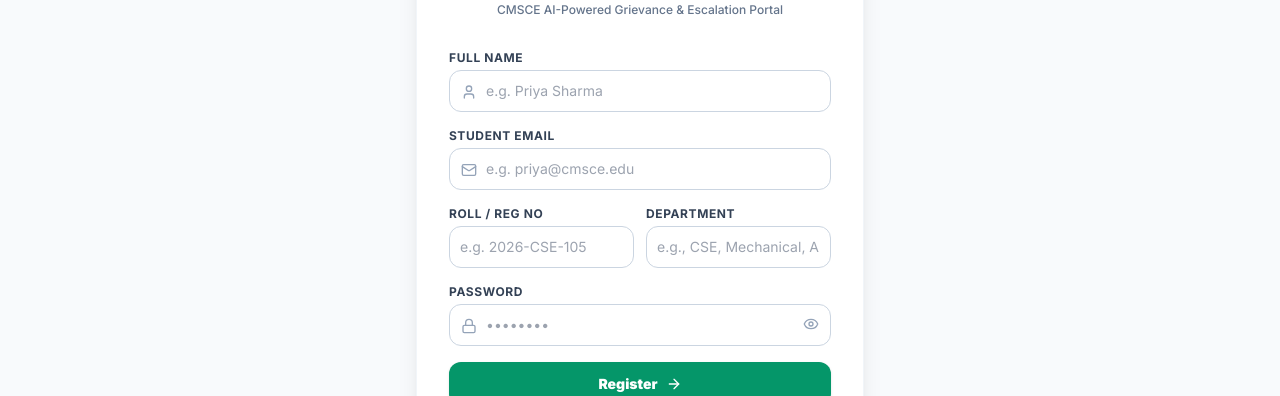
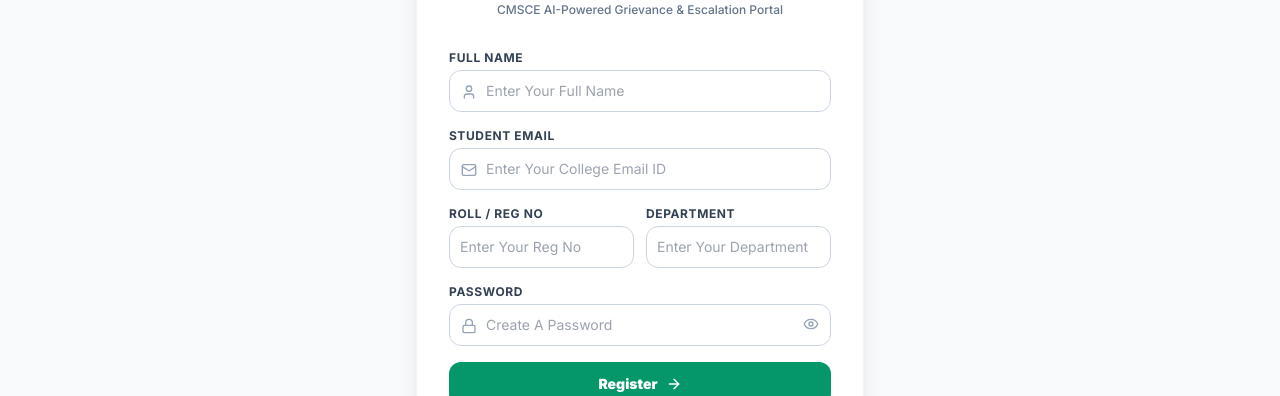
Before and after one commit to vdhanush1010/CMSCE_Complaint, a React (Vite) app in the folder frontend/: page / in a window 1280 px wide. Both pictures are taken after a click on the button "Register". Shown: the part 280-676 px from the top of the page. Built offline with nearby package versions, Linux system fonts and the light colour scheme; no server answers.

Commit message:
solving the ai analyze problem 0th time

```diff
--- a/frontend/src/components/student/AuthScreens.jsx
+++ b/frontend/src/components/student/AuthScreens.jsx
@@ -216,7 +216,7 @@ export default function AuthScreens({ screen = 'LOGIN', onNavigate, onLoginSucce
                   required
                   value={fullName}
                   onChange={(e) => setFullName(e.target.value)}
-                  placeholder="e.g. Priya Sharma"
+                  placeholder="Enter Your Full Name"
                   className="w-full pl-9 p-2.5 text-sm border border-slate-300 rounded-xl focus:ring-2 focus:ring-emerald-500 outline-none"
                 />
               </div>
@@ -233,7 +233,7 @@ export default function AuthScreens({ screen = 'LOGIN', onNavigate, onLoginSucce
                   required
                   value={email}
                   onChange={(e) => setEmail(e.target.value)}
-                  placeholder="e.g. priya@cmsce.edu"
+                  placeholder="Enter Your College Email ID"
                   className="w-full pl-9 p-2.5 text-sm border border-slate-300 rounded-xl focus:ring-2 focus:ring-emerald-500 outline-none"
                 />
               </div>
@@ -249,7 +249,7 @@ export default function AuthScreens({ screen = 'LOGIN', onNavigate, onLoginSucce
                   required
                   value={regNumber}
                   onChange={(e) => setRegNumber(e.target.value)}
-                  placeholder="e.g. 2026-CSE-105"
+                  placeholder="Enter Your Reg No"
                   className="w-full p-2.5 text-sm border border-slate-300 rounded-xl focus:ring-2 focus:ring-emerald-500 outline-none"
                 />
               </div>
@@ -262,7 +262,7 @@ export default function AuthScreens({ screen = 'LOGIN', onNavigate, onLoginSucce
                   required
                   value={department}
                   onChange={(e) => setDepartment(e.target.value)}
-                  placeholder="e.g., CSE, Mechanical, AI&DS, ECE"
+                  placeholder="Enter Your Department"
                   className="w-full p-2.5 text-sm border border-slate-300 rounded-xl focus:ring-2 focus:ring-emerald-500 outline-none"
                 />
               </div>
@@ -279,7 +279,7 @@ export default function AuthScreens({ screen = 'LOGIN', onNavigate, onLoginSucce
                   required
                   value={password}
                   onChange={(e) => setPassword(e.target.value)}
-                  placeholder="••••••••"
+                  placeholder="Create A Password"
                   className="w-full pl-9 pr-9 p-2.5 text-sm border border-slate-300 rounded-xl focus:ring-2 focus:ring-emerald-500 outline-none"
                 />
                 <button
```
Also changed, not shown: 1 other file (tests, documents, lock files or other folders).
